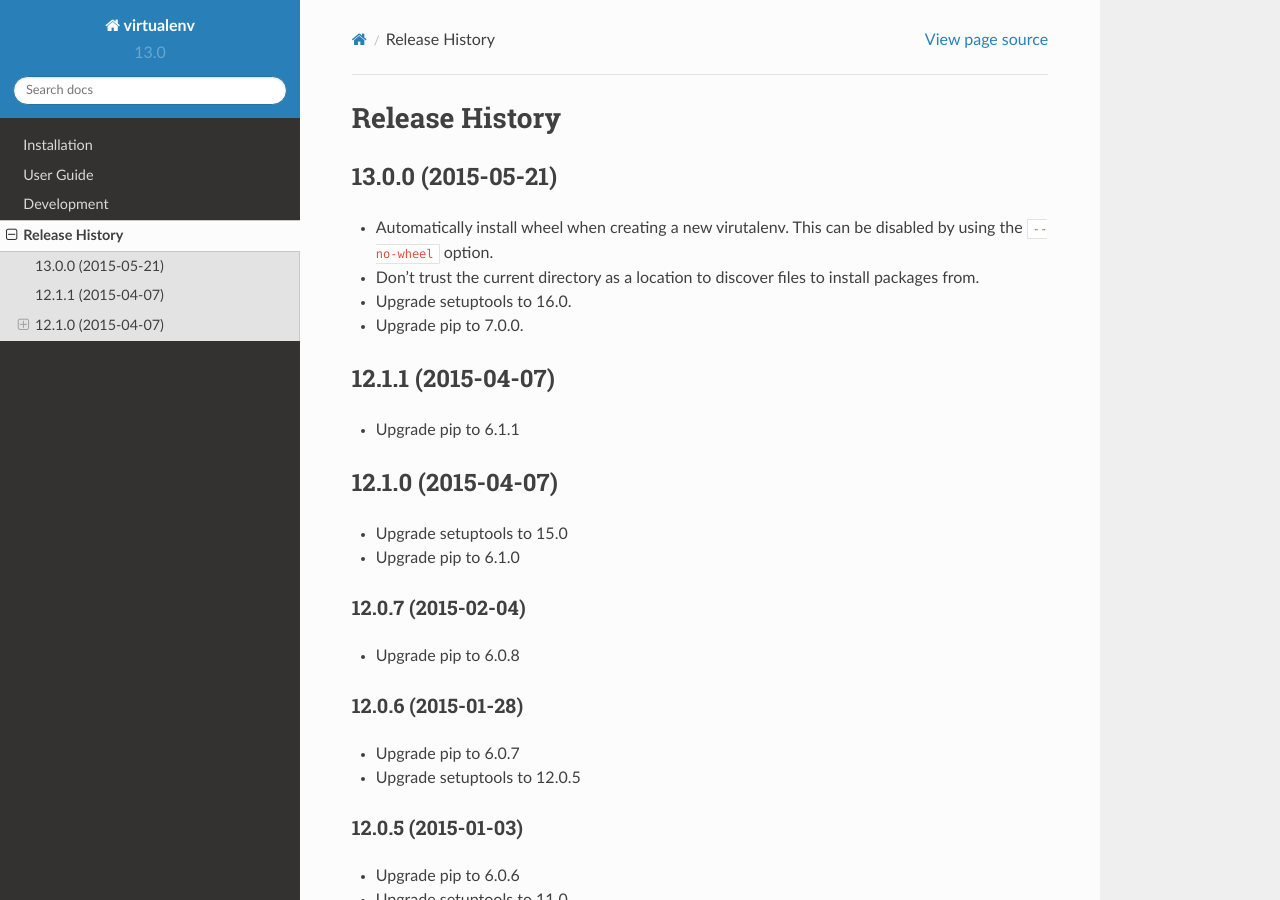
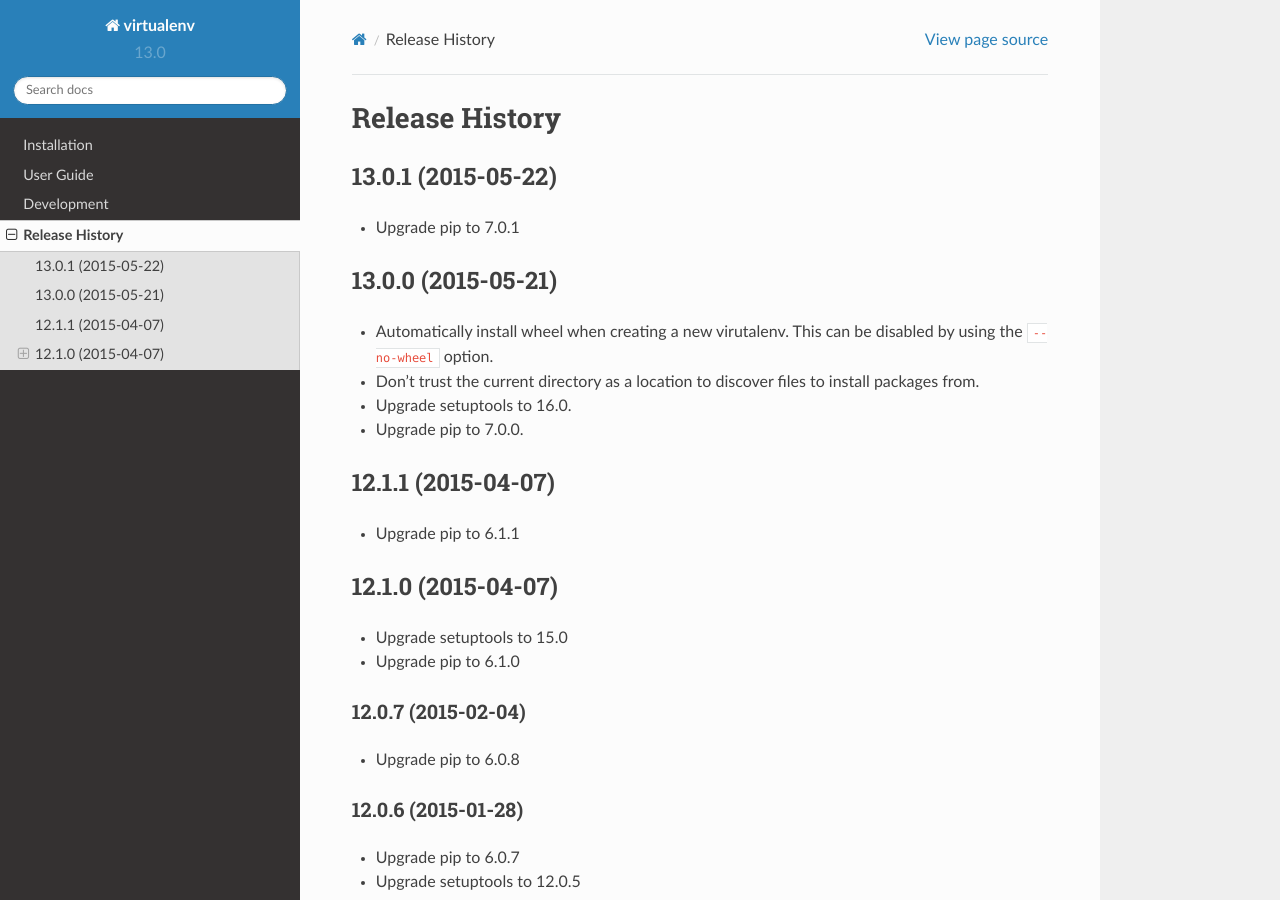
Before and after one commit to pypa/virtualenv, a Sphinx documentation site: the page built from docs/changes.rst, in a window 1280 px wide and 900 px high. Built offline with Sphinx 7.4.7 and the Read the Docs theme 2.0.0, drawn with Linux system fonts in a browser that asks for light colours; pages that are not in the unit, such as notebooks, are missing from menus.

Commit message:
Upgrade pip to 7.0.1

```diff
--- a/docs/changes.rst
+++ b/docs/changes.rst
@@ -1,5 +1,11 @@
 Release History
 ===============
+
+13.0.1 (2015-05-22)
+~~~~~~~~~~~~~~~~~~~
+
+* Upgrade pip to 7.0.1
+
 
 13.0.0 (2015-05-21)
 ~~~~~~~~~~~~~~~~~~~
--- a/virtualenv.py
+++ b/virtualenv.py
@@ -2,7 +2,7 @@
 """Create a "virtual" Python installation
 """
 
-__version__ = "13.0.0"
+__version__ = "13.0.1.dev0"
 virtualenv_version = __version__  # legacy
 
 import base64
```
Also changed, not shown: 2 other files.
